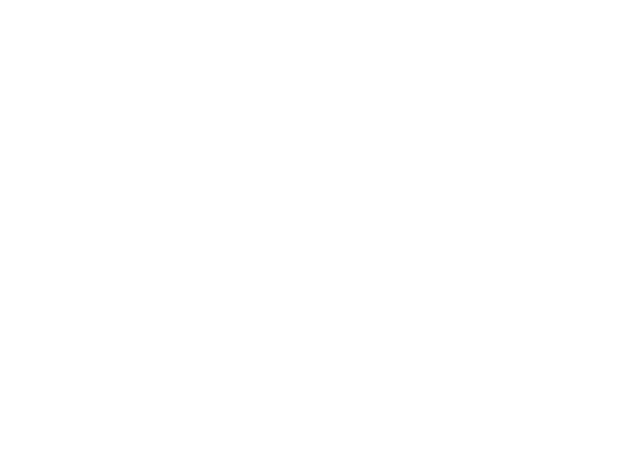
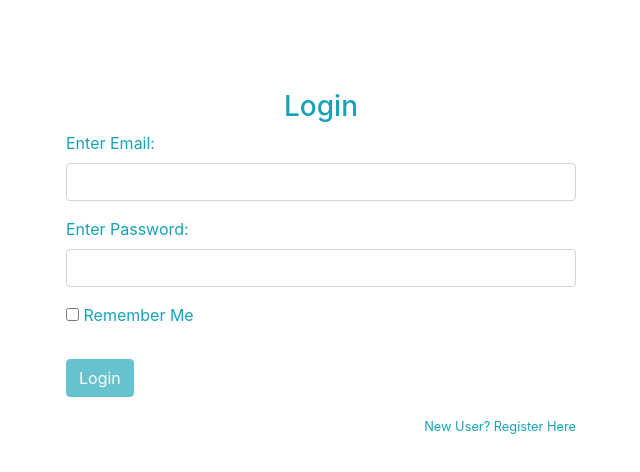
Before and after one commit to Sandhya2711/RegistrationUI, an Angular app: page /login in a window 1280 px wide. Shown: the top 472 px of the page, without its empty margins (319-959 px from the left). Built offline with nearby package versions, Linux system fonts and the light colour scheme.

Commit message:
removed the last error

```diff
--- a/src/app/component/login-component/login-component.component.html
+++ b/src/app/component/login-component/login-component.component.html
@@ -8,7 +8,7 @@
 
                         <h3 class="text-center text-info">Login</h3>
 
-                        <!-- <div class="form-group"> -->
+                         <div class="form-group">
                             <label for="username" class="text-info">Enter Email:</label><br>
                             <input type="email" name="email" id="email" class="form-control" [(ngModel)]=user.emailId required pattern="^\w+@[a-zA-Z_]+?\.[a-zA-Z]{2,3}$" #email="ngModel" [class.is-invalid]="email.invalid && email.touched">
                             <!-- <small class="text-danger" [class.d-none]="email.valid || email.untouched">Email Id is required</small> -->
```
